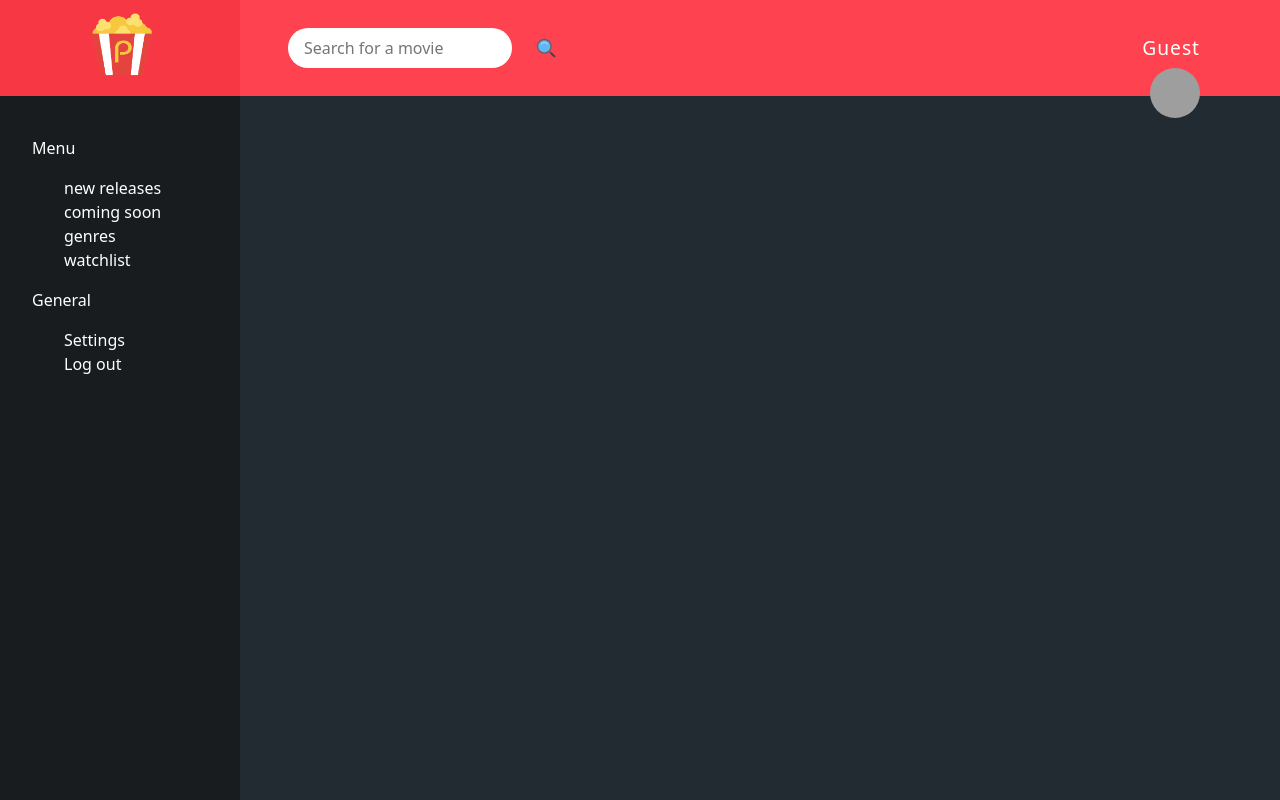
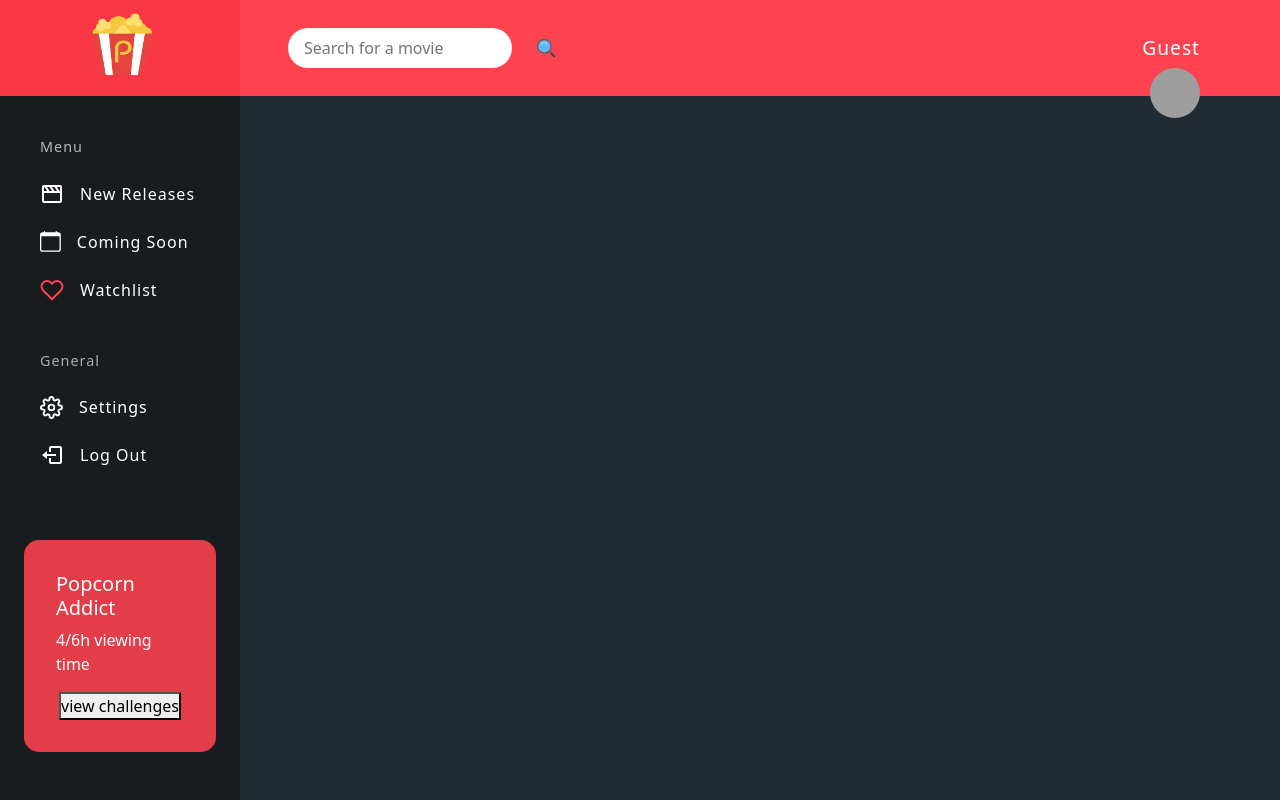
Before and after one commit to Joshuarvlcb/popcon, a React (Create React App) app: page / in a window 1280 px wide. Shown: the top 800 px of the page. Built offline with nearby package versions, Linux system fonts and the light colour scheme; grey boxes are pictures that could not be loaded.

Commit message:
i am going to use the movie db api

```diff
--- a/src/components/Footer.jsx
+++ b/src/components/Footer.jsx
@@ -1,10 +1,13 @@
 import React from "react";
-
+import { FiArrowUpCircle } from "react-icons/fi";
 function Footer() {
   return (
     <div className="footer">
       <div className="footer__image"></div>
-      <div className="footer__copy"></div>
+      <div className="footer__copy">
+        © 2021 Popcon. All Rights Reserved to Joshua Ruvalcaba.
+        <FiArrowUpCircle className="up" />
+      </div>
     </div>
   );
 }
--- a/src/components/Nav.jsx
+++ b/src/components/Nav.jsx
@@ -1,25 +1,51 @@
 import React from "react";
-
+import { FiHeart } from "react-icons/fi";
+import { BsCalendar } from "react-icons/bs";
+import { BiMovie } from "react-icons/bi";
+import { FiSettings } from "react-icons/fi";
+import { BiLogOut } from "react-icons/bi";
 function Nav() {
   return (
     <div className="nav">
       <div className="menu-section">
         <div className="menu">Menu</div>
         <ul className="menu-nav">
-          <div className="menu-nav__link">new releases</div>
-          <div className="menu-nav__link">coming soon</div>
-          <div className="menu-nav__link">genres</div>
-          <div className="menu-nav__link">watchlist</div>
+          <div className="menu-nav__link">
+            <BiMovie className="menu__icon" />
+            new releases
+          </div>
+          <div className="menu-nav__link">
+            <BsCalendar className="menu__icon soon" />
+            coming soon
+          </div>
+          <div className="menu-nav__link">
+            <FiHeart className="menu__icon heart" />
+            watchlist
+          </div>
         </ul>
       </div>
       <div className="general-section">
         <div className="general">General</div>
         <ul className="general-nav">
-          <div className="general-nav__link">Settings</div>
-          <div className="general-nav__link">Log out</div>
+          <div className="general-nav__link">
+            <FiSettings className="general__icon setting" />
+            Settings
+          </div>
+          <div className="general-nav__link">
+            <BiLogOut className="general__icon" />
+            Log out
+          </div>
         </ul>
       </div>
-      <div className="challenges"></div>
+      <div className="challenges-container">
+        <div className="challenges">
+          <div className="challenges__titles">
+            <h5>Popcorn Addict</h5>
+            <p>4/6h viewing time</p>
+          </div>
+          <button className="challenges__btn">view challenges</button>
+        </div>
+      </div>
     </div>
   );
 }
--- a/src/css/main.css
+++ b/src/css/main.css
@@ -56,7 +56,7 @@ body {
   height: 50px;
   width: 50px;
   border-radius: 50%;
-  background-image: url(https://static.coindesk.com/wp-content/uploads/2021/04/dogecoin.jpg);
+  background-image: url(https://cdn.shopify.com/s/files/1/0169/6995/7440/products/G_2020_MVL_DP_HEAD_headshot01_0e0cea8c-8d7a-42c7-b056-9831a76a0151_2000x.jpg?v=1593474484);
   position: absolute;
   background-position: center;
   background-size: cover;
@@ -102,12 +102,95 @@ body {
   transition: all 0.5s ease-in-out;
 }
 
+.menu-section {
+  margin-bottom: 1.5rem;
+}
+
 .menu {
-  margin-bottom: 1rem;
+  margin-bottom: 1.5rem;
+  letter-spacing: 1px;
+  color: rgba(255, 255, 255, 0.671);
+  font-size: 0.9rem;
+}
+
+.menu-nav {
+  padding: 0px;
+}
+
+.menu-nav__link {
+  margin-bottom: 1.5rem;
+  display: flex;
+  align-items: center;
+  cursor: pointer;
+  letter-spacing: 1px;
+  text-transform: capitalize;
+}
+
+.menu__icon {
+  font-size: 1.5rem;
+  margin-right: 1rem;
 }
 
 .general {
-  margin-bottom: 1rem;
+  color: rgba(255, 255, 255, 0.623);
+  letter-spacing: 1px;
+  font-size: 0.9rem;
+  margin-bottom: 1.5rem;
+}
+
+.general-nav {
+  padding: 0px;
+}
+
+.general-nav__link {
+  margin-bottom: 1.5rem;
+  display: flex;
+  align-items: center;
+  letter-spacing: 1px;
+  text-transform: capitalize;
+  cursor: pointer;
+  justify-content: flex-start;
+}
+
+.general__icon {
+  margin-right: 1rem;
+  font-size: 1.5rem;
+}
+
+.heart {
+  color: #ff424f;
+}
+
+.soon {
+  font-size: 1.3rem;
+}
+
+.setting {
+  font-size: 1.43rem;
+}
+
+.challenges-container {
+  left: 50%;
+  bottom: 3rem;
+  transform: translateX(-50%);
+  position: absolute;
+}
+
+.challenges {
+  border-radius: 15px;
+  padding: 2rem;
+  background-color: #ff424fe0;
+  height: auto;
+  width: 12rem;
+  display: flex;
+  flex-direction: column;
+  align-items: center;
+  justify-content: space-evenly;
+}
+
+.up {
+  cursor: pointer;
+  font-size: 1.8rem;
 }
 
 .header {
@@ -127,7 +210,7 @@ body {
   flex-direction: column;
   background-color: #191c1f;
   color: white;
-  padding-left: 2rem !important;
+  padding-left: 2.5rem !important;
 }
 
 .home {
@@ -153,8 +236,12 @@ body {
 }
 
 .footer__copy {
-  height: 50px;
+  padding: 0.8rem 0;
   width: calc(100vw - 15rem);
   background-color: #2a2b2c;
+  display: flex;
+  justify-content: space-around;
+  align-items: center;
+  color: white;
 }
 /*# sourceMappingURL=main.css.map */
--- a/src/sass/_component.scss
+++ b/src/sass/_component.scss
@@ -35,7 +35,7 @@
     height: 50px;
     width: 50px;
     border-radius: 50%;
-    background-image: url(https://static.coindesk.com/wp-content/uploads/2021/04/dogecoin.jpg);
+    background-image: url(https://cdn.shopify.com/s/files/1/0169/6995/7440/products/G_2020_MVL_DP_HEAD_headshot01_0e0cea8c-8d7a-42c7-b056-9831a76a0151_2000x.jpg?v=1593474484);
     position: absolute;
     background-position: center;
     background-size: cover;
@@ -81,9 +81,80 @@
 }
 
 //side nav
+.menu-section {
+  margin-bottom: 1.5rem;
+}
 .menu {
-  margin-bottom: 1rem;
+  margin-bottom: 1.5rem;
+  letter-spacing: 1px;
+  color: rgba(255, 255, 255, 0.671);
+  font-size: 0.9rem;
+  &-nav {
+    padding: 0px;
+    &__link {
+      margin-bottom: 1.5rem;
+      display: flex;
+      align-items: center;
+      cursor: pointer;
+      letter-spacing: 1px;
+      text-transform: capitalize;
+    }
+  }
+  &__icon {
+    font-size: 1.5rem;
+
+    margin-right: 1rem;
+  }
 }
 .general {
-  margin-bottom: 1rem;
+  color: rgba(255, 255, 255, 0.623);
+  letter-spacing: 1px;
+  font-size: 0.9rem;
+  margin-bottom: 1.5rem;
+  &-nav {
+    padding: 0px;
+    &__link {
+      margin-bottom: 1.5rem;
+      display: flex;
+      align-items: center;
+      letter-spacing: 1px;
+      text-transform: capitalize;
+      cursor: pointer;
+      justify-content: flex-start;
+    }
+  }
+  &__icon {
+    margin-right: 1rem;
+    font-size: 1.5rem;
+  }
 }
+.heart {
+  color: #ff424f;
+}
+.soon {
+  font-size: 1.3rem;
+}
+.setting {
+  font-size: 1.43rem;
+}
+.challenges-container {
+  left: 50%;
+  bottom: 3rem;
+  transform: translateX(-50%);
+  position: absolute;
+}
+.challenges {
+  border-radius: 15px;
+  padding: 2rem;
+  background-color: #ff424fe0;
+  height: auto;
+  width: 12rem;
+  display: flex;
+  flex-direction: column;
+  align-items: center;
+  justify-content: space-evenly;
+}
+.up {
+  cursor: pointer;
+  font-size: 1.8rem;
+}
--- a/src/sass/_layout.scss
+++ b/src/sass/_layout.scss
@@ -14,7 +14,7 @@
   flex-direction: column;
   background-color: #191c1f;
   color: white;
-  padding-left: 2rem !important;
+  padding-left: 2.5rem !important;
 }
 .home {
   display: flex;
@@ -39,8 +39,12 @@
       url(../assests/marvel.jpg);
   }
   &__copy {
-    height: 50px;
+    padding: 0.8rem 0;
     width: calc(100vw - 15rem);
     background-color: #2a2b2c;
+    display: flex;
+    justify-content: space-around;
+    align-items: center;
+    color: white;
   }
 }
```
Also changed, not shown: src/components/Home.jsx (added), src/css/min/main.min.css, 2 other files (tests, documents, lock files or other folders).
